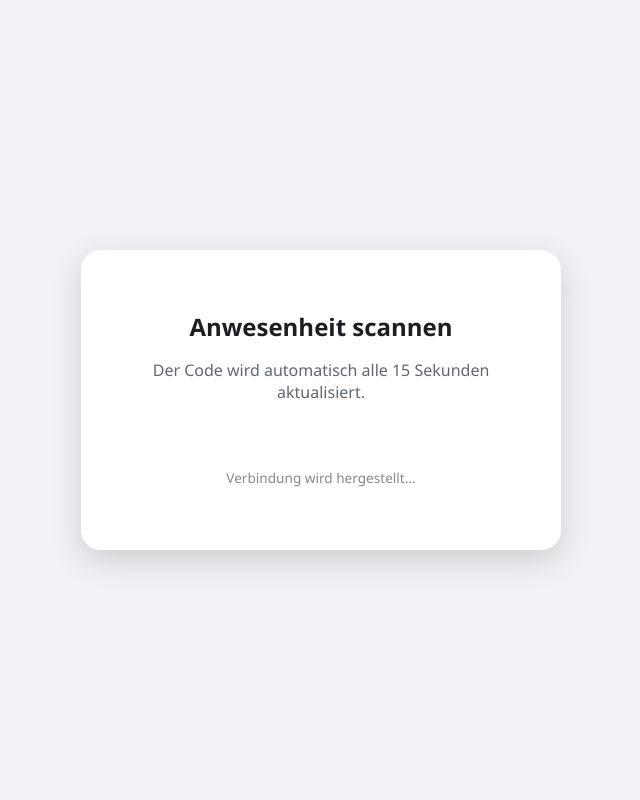
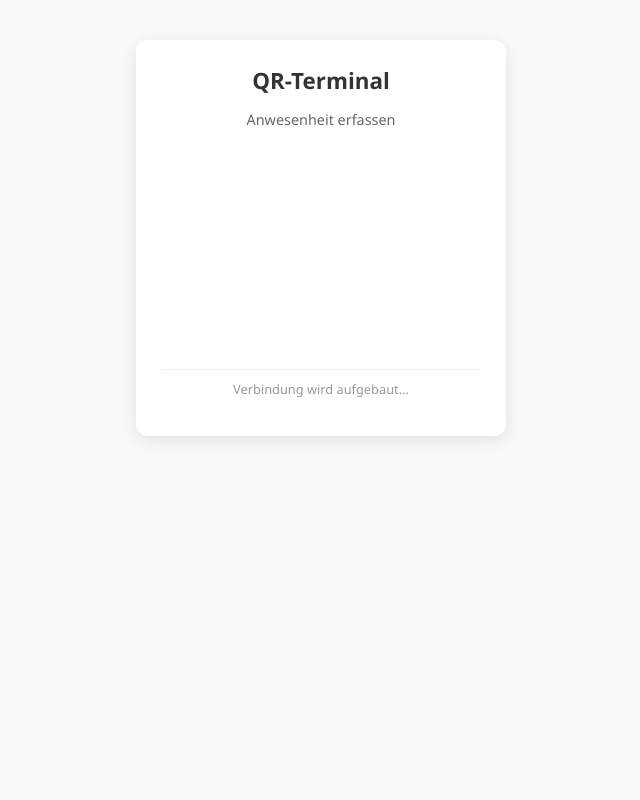
Before and after one commit to mbotru/qr-anwesenheit, a Flask app: page /display in a window 1280 px wide. Shown: the whole page, without its empty margins (319-959 px from the left). Run offline with Flask 3, Linux system fonts and the light colour scheme.

Commit message:
Update qr_display.html

```diff
--- a/templates/qr_display.html
+++ b/templates/qr_display.html
@@ -3,102 +3,118 @@
 <head>
     <meta charset="UTF-8">
     <meta name="viewport" content="width=device-width, initial-scale=1.0">
-    <title>QR-Terminal | Live Anzeige</title>
+    <title>Anwesenheit Terminal</title>
     <script src="https://cdnjs.cloudflare.com/ajax/libs/qrcodejs/1.0.0/qrcode.min.js"></script>
     <style>
+        /* KEIN FULLSCREEN MEHR */
         body {
-            font-family: 'Segoe UI', Tahoma, Geneva, Verdana, sans-serif;
-            background-color: #f0f2f5;
+            font-family: 'Segoe UI', Arial, sans-serif;
+            background-color: #f8f9fa;
+            margin: 0;
+            padding: 40px 20px; /* Abstand von oben/unten */
             display: flex;
             justify-content: center;
-            align-items: center;
-            height: 100vh;
-            margin: 0;
+            align-items: flex-start; /* Karte klebt nicht in der Mitte der Vertikalen */
         }
-        .container {
+
+        .qr-card {
             background: white;
-            padding: 40px;
-            border-radius: 20px;
-            box-shadow: 0 10px 30px rgba(0,0,0,0.15);
+            padding: 25px;
+            border-radius: 12px;
+            box-shadow: 0 4px 15px rgba(0,0,0,0.1);
             text-align: center;
-            max-width: 400px;
-            width: 90%;
+            max-width: 320px; /* Begrenzte Breite für kompakte Ansicht */
+            width: 100%;
         }
-        h2 { color: #1c1e21; margin-bottom: 10px; }
-        .description { color: #606770; margin-bottom: 30px; }
 
-        /* Container für den QR-Code */
+        h2 {
+            color: #333;
+            font-size: 1.4rem;
+            margin-bottom: 5px;
+            margin-top: 0;
+        }
+
+        .subtitle {
+            color: #666;
+            font-size: 0.9rem;
+            margin-bottom: 20px;
+        }
+
         #qrcode {
             margin: 0 auto;
             display: flex;
             justify-content: center;
+            /* Container Größe fixieren, um Springen beim Laden zu verhindern */
+            min-height: 200px;
         }
 
         #status {
-            margin-top: 25px;
-            font-size: 0.85rem;
-            color: #888;
-            padding: 10px;
-            border-radius: 8px;
+            margin-top: 20px;
+            font-size: 0.8rem;
+            color: #999;
+            border-top: 1px solid #eee;
+            padding-top: 10px;
         }
-        .error-msg {
-            color: #d93025 !important;
-            background: #fce8e6;
-        }
+
+        .error { color: #dc3545; font-weight: bold; }
     </style>
 </head>
 <body>
 
-    <div class="container">
-        <h2>Anwesenheit scannen</h2>
-        <p class="description">Der Code wird automatisch alle 15 Sekunden aktualisiert.</p>
+    <div class="qr-card">
+        <h2>QR-Terminal</h2>
+        <p class="subtitle">Anwesenheit erfassen</p>
 
         <div id="qrcode"></div>
 
-        <p id="status">Verbindung wird hergestellt...</p>
+        <p id="status">Verbindung wird aufgebaut...</p>
     </div>
 
     <script>
         const qrContainer = document.getElementById("qrcode");
-        const statusText = document.getElementById("status");
-        let qrObject = null;
+        const statusElement = document.getElementById("status");
+        let qrCode = null;
 
-        // Funktion, die die Daten von der Python-Route /get_qr abruft
-        async function fetchQRCode() {
+        async function refreshQR() {
             try {
-                const response = await fetch('/get_qr');
+                // Pfad aus deinem Log: /get_qr_token
+                const response = await fetch('/get_qr_token');
 
-                if (!response.ok) {
-                    throw new Error(`Server-Fehler: ${response.status}`);
-                }
+                if (!response.ok) throw new Error("Server-Antwort fehlerhaft");
 
                 const data = await response.json();
 
                 if (data.qr_string) {
-                    if (qrObject === null) {
-                        // QR-Code beim ersten Mal initialisieren
-                        qrObject = new QRCode(qrContainer, {
+                    if (qrCode === null) {
+                        // QR-Code Objekt erstellen
+                        qrCode = new QRCode(qrContainer, {
                             text: data.qr_string,
-                            width: 250,
-                            height: 250,
+                            width: 200,
+                            height: 200,
                             colorDark : "#000000",
                             colorLight : "#ffffff",
-                            correctLevel : QRCode.CorrectLevel.H
+                            correctLevel : QRCode.CorrectLevel.M
                         });
                     } else {
-                        // Bestehenden Code mit neuen Daten aktualisieren
-                        qrObject.makeCode(data.qr_string);
+                        // Bestehenden Code aktualisieren
+                        qrCode.makeCode(data.qr_string);
                     }
-
-                    statusText.innerText = "Letztes Update: " + new Date().toLocaleTimeString();
-                    statusText.classList.remove("error-msg");
+                    statusElement.innerText = "Letztes Update: " + new Date().toLocaleTimeString();
+                    statusElement.classList.remove("error");
                 }
             } catch (err) {
-                console.error("Fetch-Fehler:", err);
-                statusText.innerText = "Fehler: Verbindung zum Server fehlgeschlagen.";
-                statusText.classList.add("error-msg");
+                console.error("Fehler:", err);
+                statusElement.innerText = "Verbindungsfehler zum Backend!";
+                statusElement.classList.add("error");
             }
         }
 
-        // --- AUTOMATISIERUNG ---
-        document.addEventListener("DOMContentLoaded
+        // Automatischer Start beim Laden
+        document.addEventListener("DOMContentLoaded", () => {
+            refreshQR();
+            // Intervall für automatische Erneuerung (z.B. alle 15 Sek)
+            setInterval(refreshQR, 15000);
+        });
+    </script>
+</body>
+</html>
```
